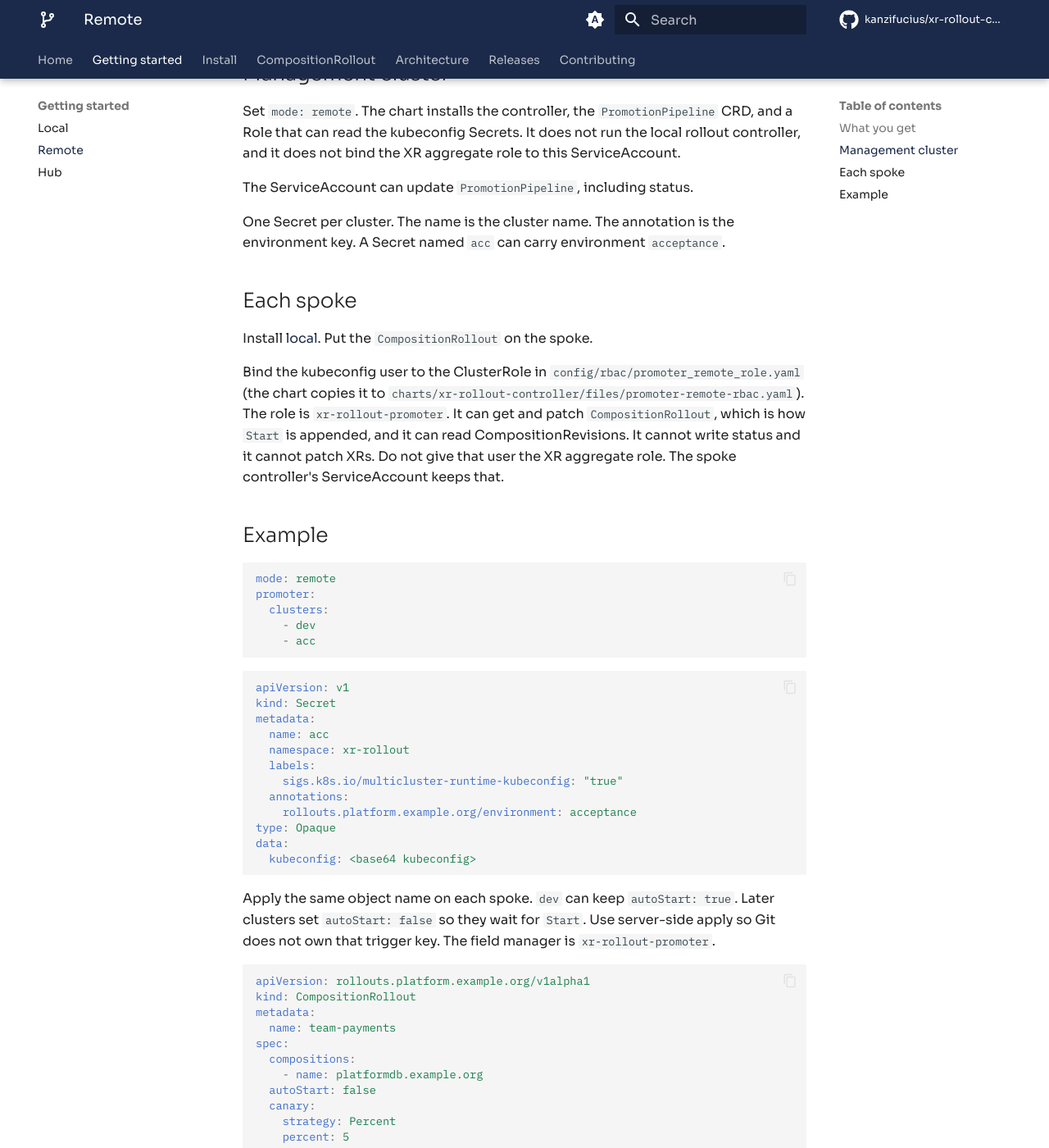
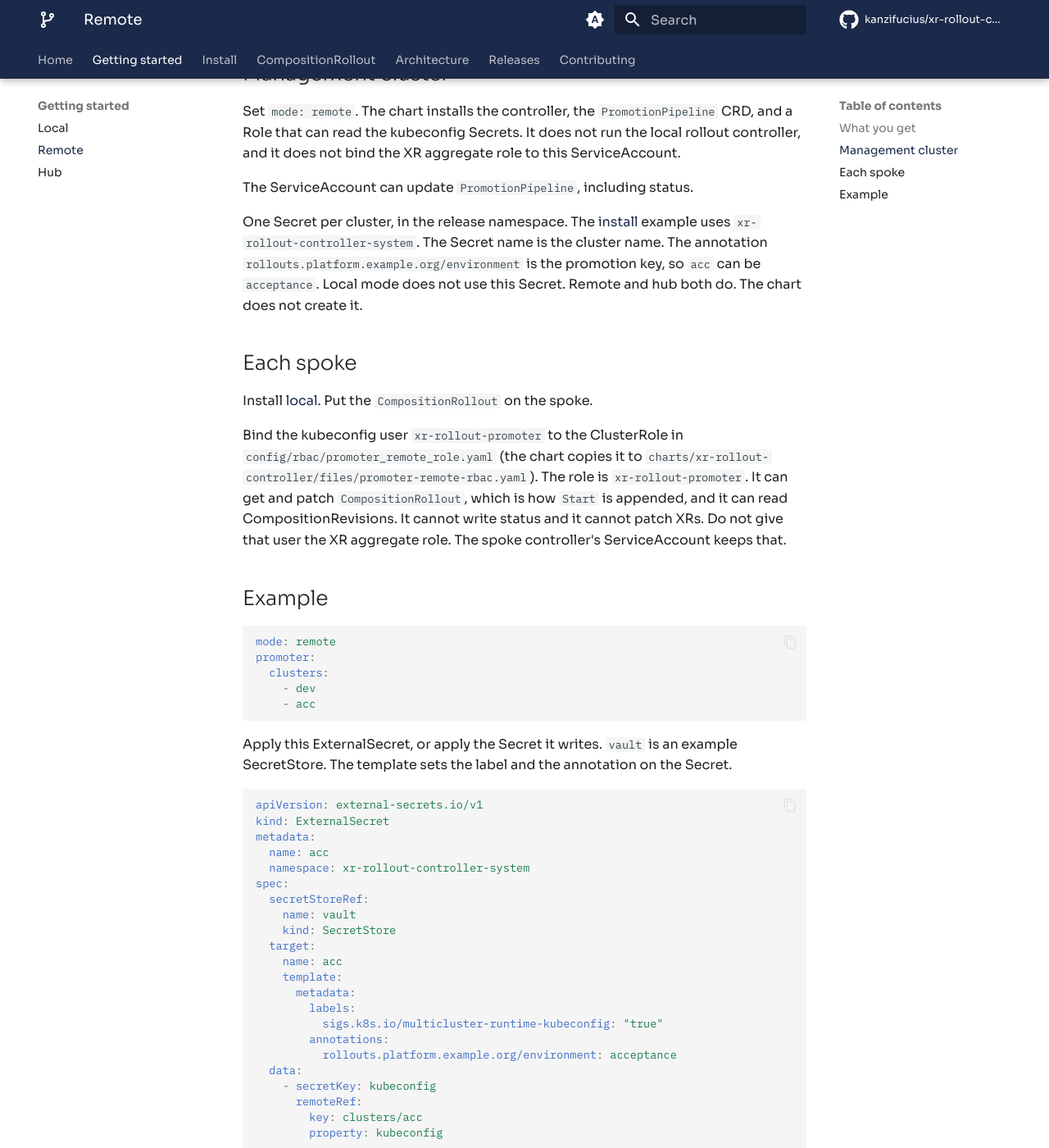
Before and after one commit to kanzifucius/xr-rollout-controller, an MkDocs documentation site: the page built from docs/getting-started/remote.md, in a window 1280 px wide and 1400 px high, scrolled down 616 px. Shown: the whole window at 82% size. Built offline with MkDocs 1.6.1 and Material for MkDocs 9.7.7, drawn with Linux system fonts in a browser that asks for light colours; comment, search, counter and statistics services are not loaded; the version menu is left out; some of the changed text lies outside the part shown.

Commit message:
Document kubeconfig Secrets for remote and hub (#18)
Show the ExternalSecret that writes the cluster kubeconfig, and the certificate Secret the controller reads. The Secret name is the cluster name; the annotation is the promotion key.

Co-authored-by: Cursor Agent <cursoragent@cursor.com>
Co-authored-by: Ricardo Pinto <kanzifucius@users.noreply.github.com>

````diff
--- a/docs/getting-started/remote.md
+++ b/docs/getting-started/remote.md
@@ -18,13 +18,13 @@ Set `mode: remote`. The chart installs the controller, the `PromotionPipeline` C
 
 The ServiceAccount can update `PromotionPipeline`, including status.
 
-One Secret per cluster. The name is the cluster name. The annotation is the environment key. A Secret named `acc` can carry environment `acceptance`.
+One Secret per cluster, in the release namespace. The [install](../install.md) example uses `xr-rollout-controller-system`. The Secret name is the cluster name. The annotation `rollouts.platform.example.org/environment` is the promotion key, so `acc` can be `acceptance`. Local mode does not use this Secret. Remote and hub both do. The chart does not create it.
 
 ## Each spoke
 
 Install [local](local.md). Put the `CompositionRollout` on the spoke.
 
-Bind the kubeconfig user to the ClusterRole in `config/rbac/promoter_remote_role.yaml` (the chart copies it to `charts/xr-rollout-controller/files/promoter-remote-rbac.yaml`). The role is `xr-rollout-promoter`. It can get and patch `CompositionRollout`, which is how `Start` is appended, and it can read CompositionRevisions. It cannot write status and it cannot patch XRs. Do not give that user the XR aggregate role. The spoke controller's ServiceAccount keeps that.
+Bind the kubeconfig user `xr-rollout-promoter` to the ClusterRole in `config/rbac/promoter_remote_role.yaml` (the chart copies it to `charts/xr-rollout-controller/files/promoter-remote-rbac.yaml`). The role is `xr-rollout-promoter`. It can get and patch `CompositionRollout`, which is how `Start` is appended, and it can read CompositionRevisions. It cannot write status and it cannot patch XRs. Do not give that user the XR aggregate role. The spoke controller's ServiceAccount keeps that.
 
 ## Example
 
@@ -36,19 +36,66 @@ promoter:
     - acc
 ```
 
+Apply this ExternalSecret, or apply the Secret it writes. `vault` is an example SecretStore. The template sets the label and the annotation on the Secret.
+
+```yaml
+apiVersion: external-secrets.io/v1
+kind: ExternalSecret
+metadata:
+  name: acc
+  namespace: xr-rollout-controller-system
+spec:
+  secretStoreRef:
+    name: vault
+    kind: SecretStore
+  target:
+    name: acc
+    template:
+      metadata:
+        labels:
+          sigs.k8s.io/multicluster-runtime-kubeconfig: "true"
+        annotations:
+          rollouts.platform.example.org/environment: acceptance
+  data:
+    - secretKey: kubeconfig
+      remoteRef:
+        key: clusters/acc
+        property: kubeconfig
+```
+
+The user in the kubeconfig is `xr-rollout-promoter`. The client certificate and key are that user's credentials.
+
 ```yaml
 apiVersion: v1
 kind: Secret
 metadata:
   name: acc
-  namespace: xr-rollout
+  namespace: xr-rollout-controller-system
   labels:
     sigs.k8s.io/multicluster-runtime-kubeconfig: "true"
   annotations:
     rollouts.platform.example.org/environment: acceptance
 type: Opaque
-data:
-  kubeconfig: <base64 kubeconfig>
+stringData:
+  kubeconfig: |
+    apiVersion: v1
+    kind: Config
+    clusters:
+      - name: acc
+        cluster:
+          server: https://acc.example.org:6443
+          certificate-authority-data: <certificate-authority-data>
+    contexts:
+      - name: acc
+        context:
+          cluster: acc
+          user: xr-rollout-promoter
+    current-context: acc
+    users:
+      - name: xr-rollout-promoter
+        user:
+          client-certificate-data: <client-certificate-data>
+          client-key-data: <client-key-data>
 ```
 
 Apply the same object name on each spoke. `dev` can keep `autoStart: true`. Later clusters set `autoStart: false` so they wait for `Start`. Use server-side apply so Git does not own that trigger key. The field manager is `xr-rollout-promoter`.
````
Also changed, not shown: docs/getting-started/hub.md (+51 -4 lines).
